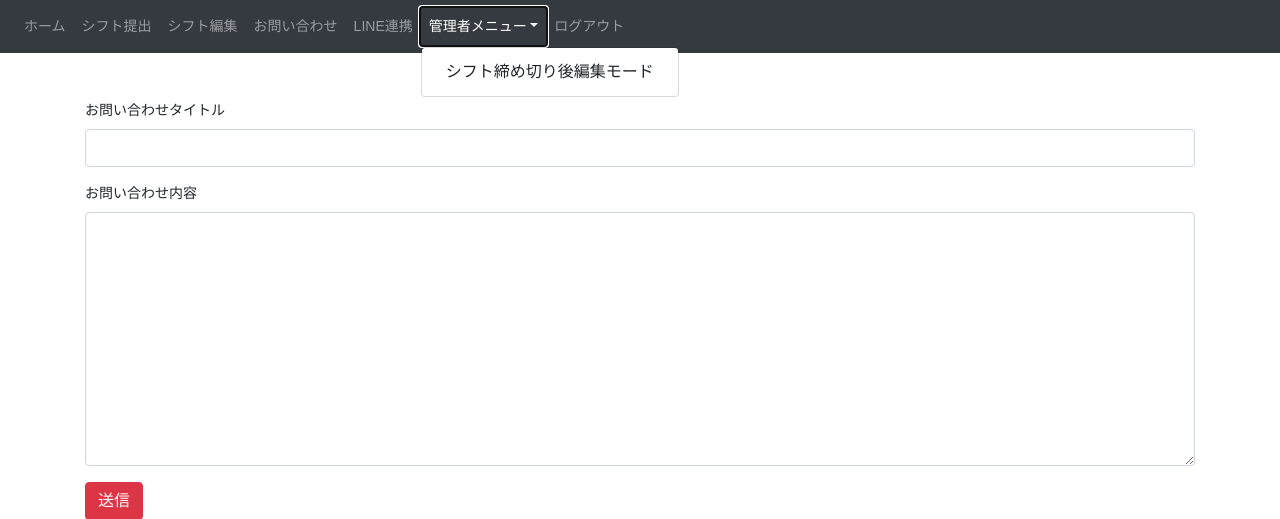
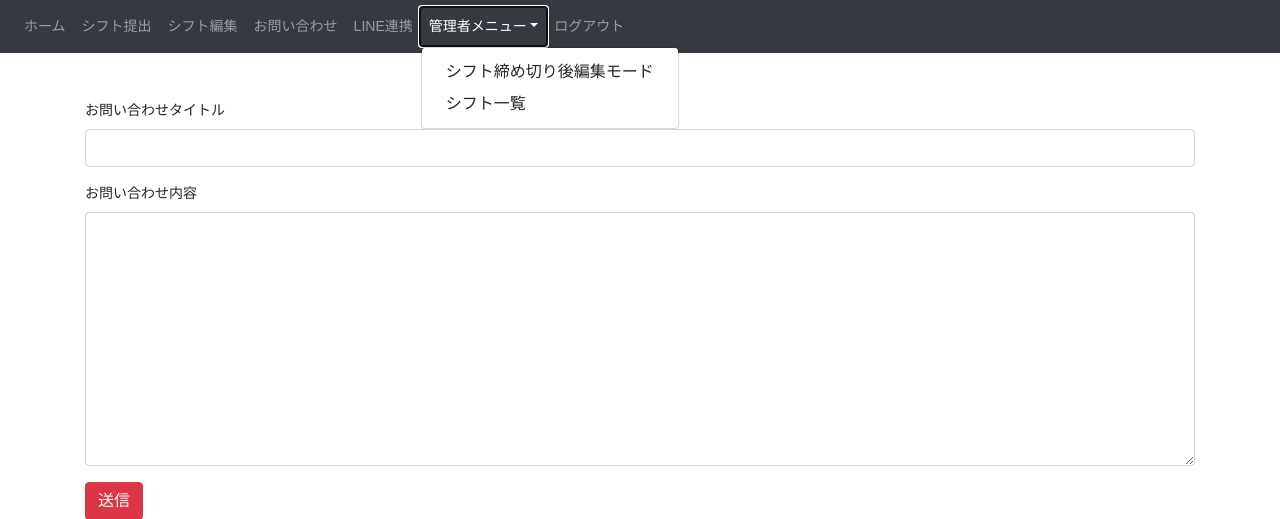
Before and after one commit to taku-y-9308/ShiftManagementApp, a Django app: page /contact/ in a window 1280 px wide, after a click on "管理者メニュー". Shown: the top 519 px of the page. Run offline with Django 3.2, Linux system fonts and the light colour scheme; the visitor is signed in with stand-in values (Sample User, id 1); some libraries are stand-ins or nearby versions.

Commit message:
シフト一覧のリンクを追加

```diff
--- a/templates/ShiftManagementApp/base.html
+++ b/templates/ShiftManagementApp/base.html
@@ -62,6 +62,7 @@
                 <a class="nav-link dropdown-toggle" data-toggle="dropdown" href="#" role="button" aria-haspopup="true" aria-expanded="false">管理者メニュー</a>
                 <div class="dropdown-menu">
                   <a class="dropdown-item" href="{% url 'ShiftManagementApp:edit-shift-mode'%}">シフト締め切り後編集モード</a>
+                  <a class="dropdown-item" href="{% url 'ShiftManagementApp:shift-list'%}">シフト一覧</a>
                 </div>
               </li>
               {%endif%}
```
